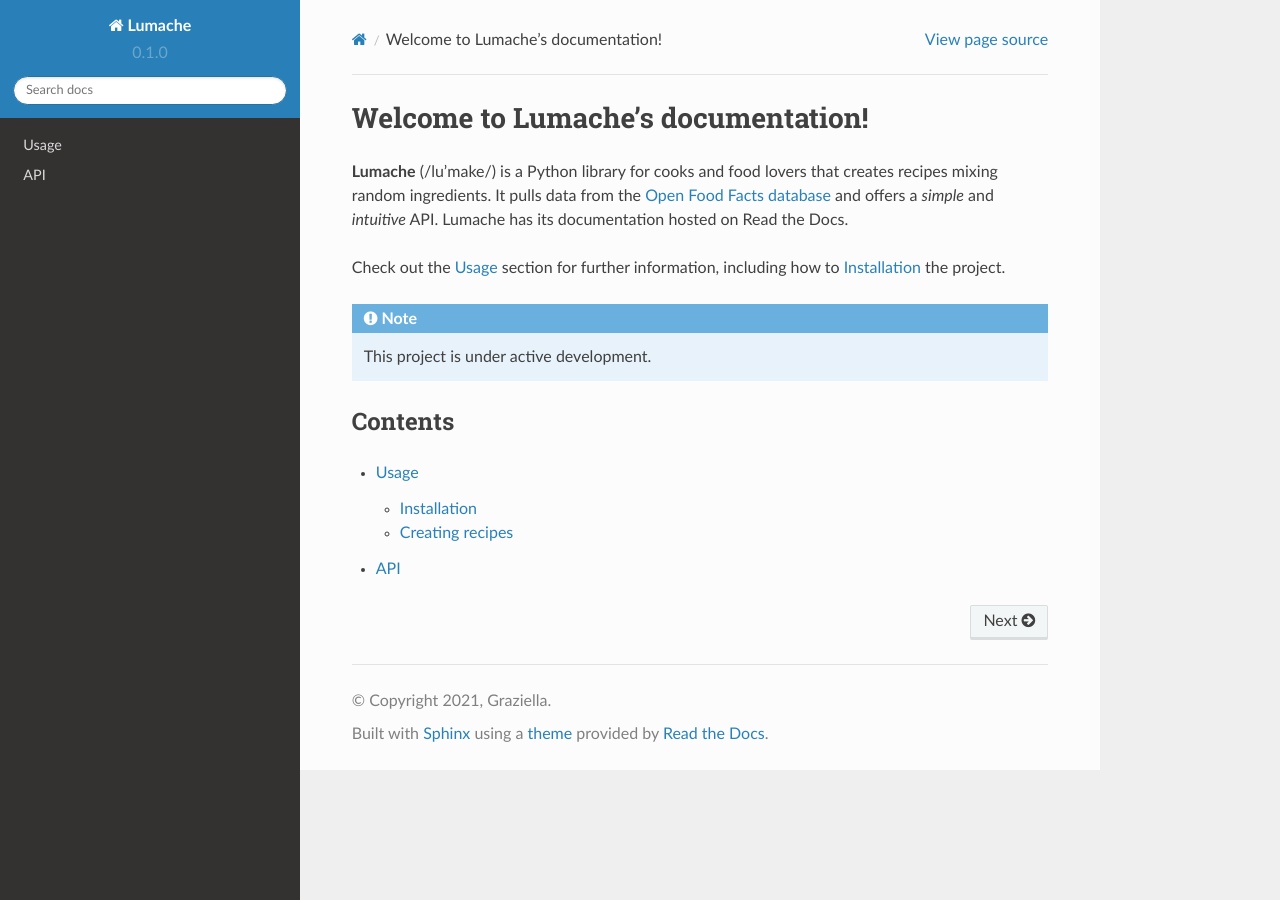
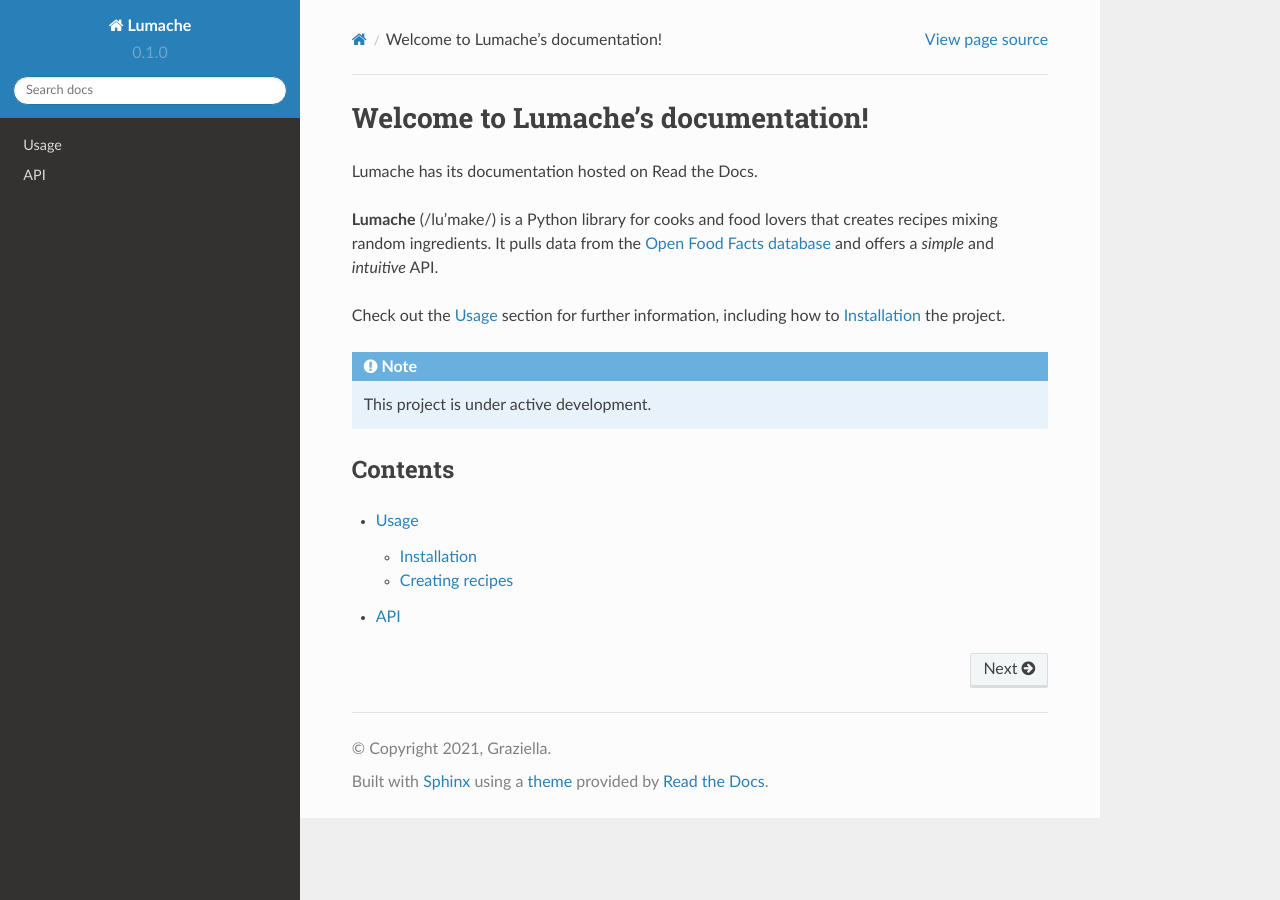
Before and after one commit to jefOrganizame/testingDocAsCode, a Sphinx documentation site: the page built from docs/source/index.rst, in a window 1280 px wide. Built offline with Sphinx 7.4.7 and the Read the Docs theme 2.0.0, drawn with Linux system fonts in a browser that asks for light colours.

Commit message:
Move the rtd text

```diff
--- a/docs/source/index.rst
+++ b/docs/source/index.rst
@@ -1,11 +1,13 @@
 Welcome to Lumache's documentation!
 ===================================
+
+Lumache has its documentation hosted on Read the Docs.
 
 **Lumache** (/lu'make/) is a Python library for cooks and food lovers
 that creates recipes mixing random ingredients.
 It pulls data from the `Open Food Facts database <https://world.openfoodfacts.org/>`_
 and offers a *simple* and *intuitive* API.
-Lumache has its documentation hosted on Read the Docs.
+
 
 Check out the :doc:`usage` section for further information, including
 how to :ref:`installation` the project.
```
